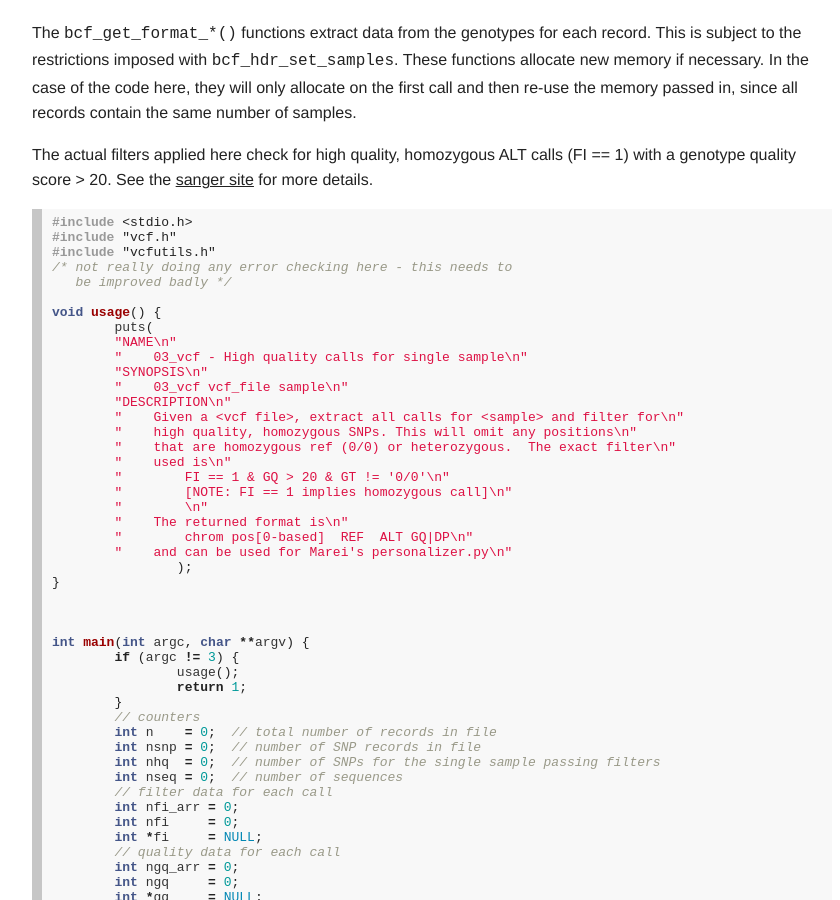
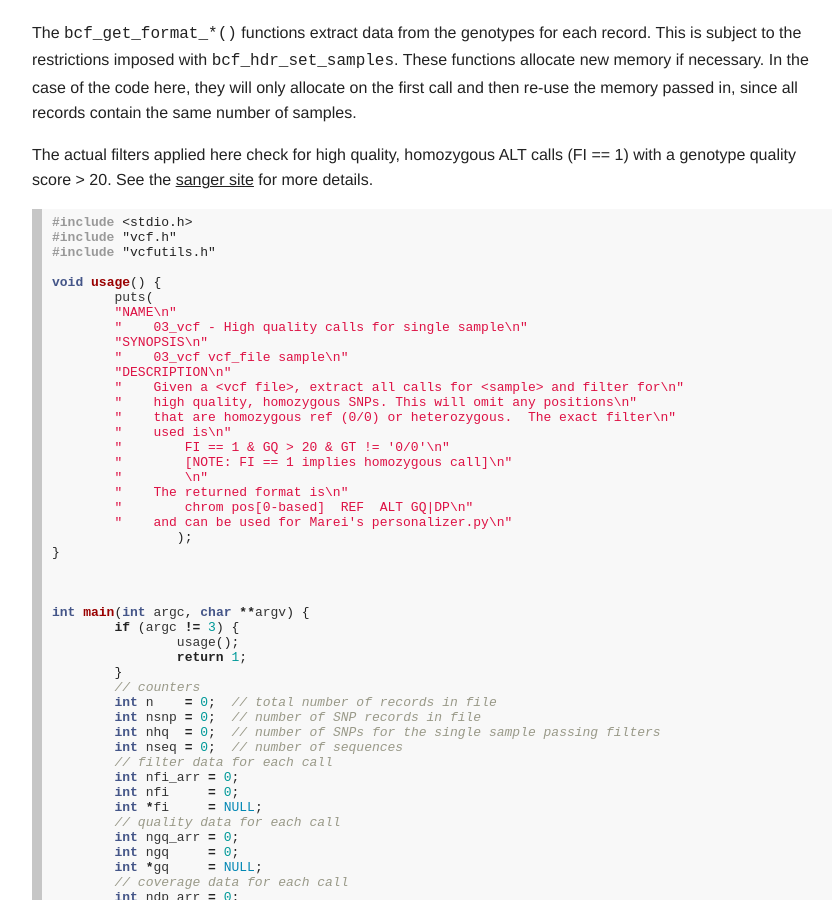
Before and after one commit to wresch/wresch.github.io, a Jekyll site: the page built from _posts/2014-11-18-process-vcf-file-with-htslib.md, in a window 1280 px wide and 900 px high, scrolled down 1757 px. Shown: the whole window, without its empty margins (208-1048 px from the left). Built offline with Jekyll 4.4.1, drawn with Linux system fonts in a browser that asks for light colours; Markdown is read by kramdown in place of the engine named in the settings.

Commit message:
removed comment from most recent post

```diff
--- a/_posts/2014-11-18-process-vcf-file-with-htslib.md
+++ b/_posts/2014-11-18-process-vcf-file-with-htslib.md
@@ -116,8 +116,6 @@ more details.
 #include <stdio.h>
 #include "vcf.h"
 #include "vcfutils.h"
-/* not really doing any error checking here - this needs to
-   be improved badly */
 
 void usage() {
         puts(
```
